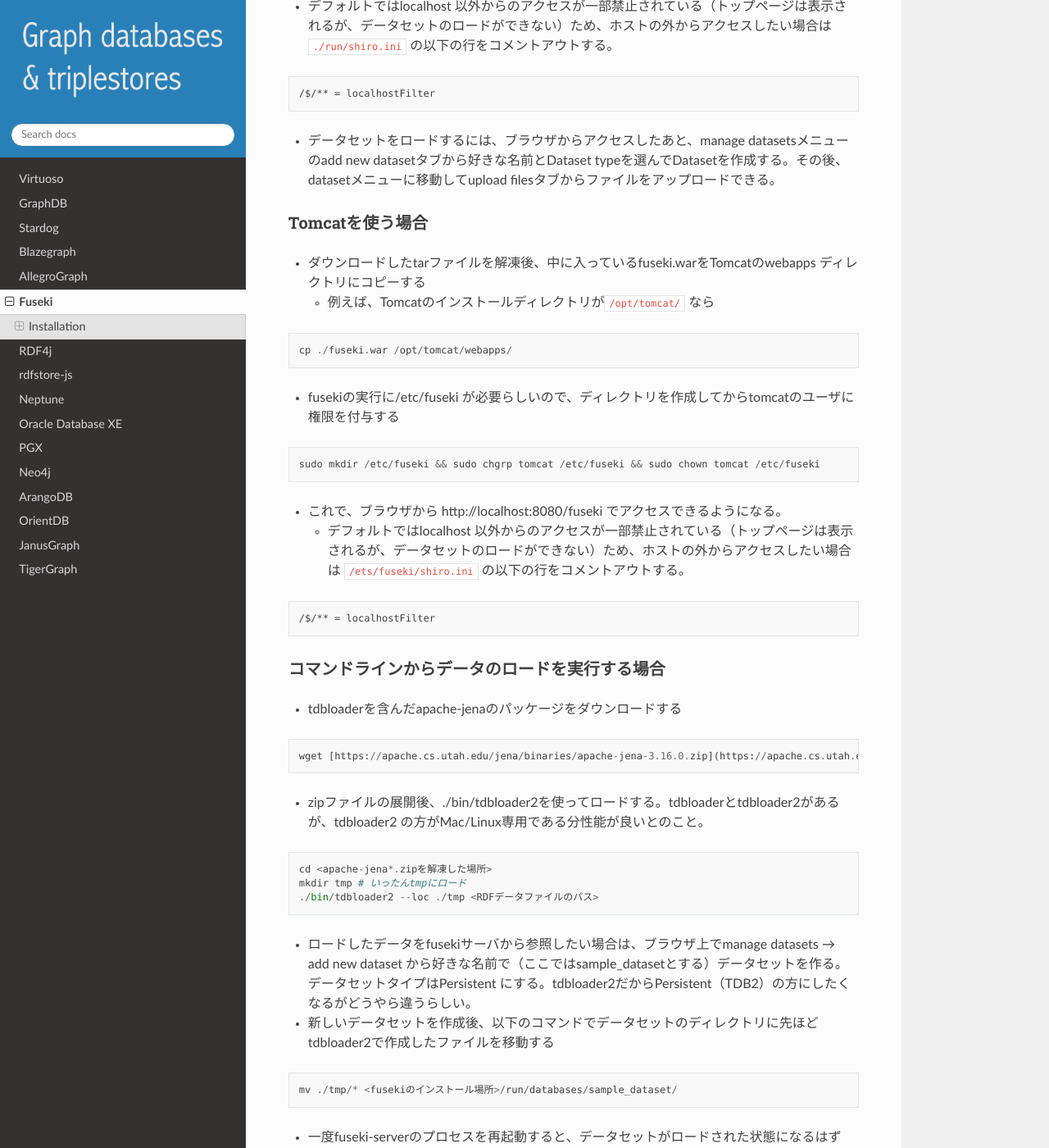
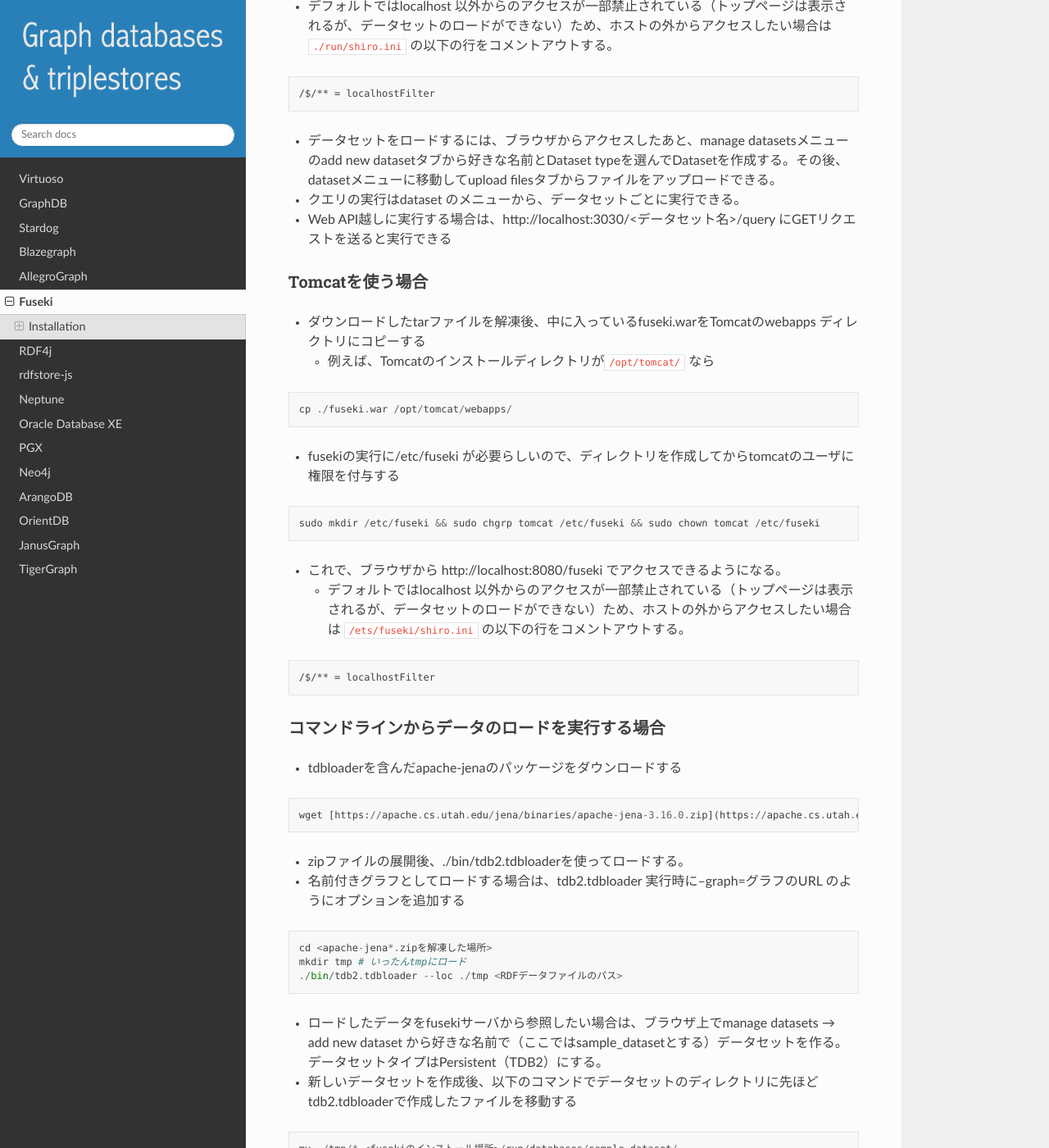
Before and after one commit to dbcls/graphdbs, a Sphinx documentation site: the page built from docs/md/fuseki.md, in a window 1280 px wide and 1400 px high, scrolled down 834 px. Shown: the whole window at 82% size. Built offline with Sphinx 7.4.7 and the Read the Docs theme 2.0.0, drawn with Linux system fonts in a browser that asks for light colours.

Commit message:
Add instruction to load as named graphs and query via API

````diff
--- a/docs/md/fuseki.md
+++ b/docs/md/fuseki.md
@@ -33,7 +33,8 @@
 
 * データセットをロードするには、ブラウザからアクセスしたあと、manage datasetsメニューのadd new datasetタブから好きな名前とDataset typeを選んでDatasetを作成する。その後、datasetメニューに移動してupload filesタブからファイルをアップロードできる。
 
-
+* クエリの実行はdataset のメニューから、データセットごとに実行できる。
+ * Web API越しに実行する場合は、http://localhost:3030/<データセット名>/query にGETリクエストを送ると実行できる
 
 ### Tomcatを使う場合
 
@@ -62,16 +63,16 @@
 wget [https://apache.cs.utah.edu/jena/binaries/apache-jena-3.16.0.zip](https://apache.cs.utah.edu/jena/binaries/apache-jena-3.16.0.zip)
 ```
 
- * zipファイルの展開後、./bin/tdbloader2を使ってロードする。tdbloaderとtdbloader2があるが、tdbloader2 の方がMac/Linux専用である分性能が良いとのこと。
-
+ * zipファイルの展開後、./bin/tdb2.tdbloaderを使ってロードする。
+  * 名前付きグラフとしてロードする場合は、tdb2.tdbloader 実行時に--graph=グラフのURL  のようにオプションを追加する
 ```
 cd <apache-jena*.zipを解凍した場所>
 mkdir tmp # いったんtmpにロード
-./bin/tdbloader2 --loc ./tmp <RDFデータファイルのパス>
+./bin/tdb2.tdbloader --loc ./tmp <RDFデータファイルのパス>
 ```
 
- * ロードしたデータをfusekiサーバから参照したい場合は、ブラウザ上でmanage datasets → add new dataset から好きな名前で（ここではsample_datasetとする）データセットを作る。データセットタイプはPersistent にする。tdbloader2だからPersistent（TDB2）の方にしたくなるがどうやら違うらしい。
- * 新しいデータセットを作成後、以下のコマンドでデータセットのディレクトリに先ほどtdbloader2で作成したファイルを移動する
+ * ロードしたデータをfusekiサーバから参照したい場合は、ブラウザ上でmanage datasets → add new dataset から好きな名前で（ここではsample_datasetとする）データセットを作る。データセットタイプはPersistent（TDB2）にする。
+ * 新しいデータセットを作成後、以下のコマンドでデータセットのディレクトリに先ほどtdb2.tdbloaderで作成したファイルを移動する
 
 ```
 mv ./tmp/* <fusekiのインストール場所>/run/databases/sample_dataset/
````
Also changed, not shown: docs/md/allegrograph.md (+7 -0 lines), docs/md/blazegraph.md (+5 -0 lines), docs/md/graphdb.md (+4 -2 lines), docs/md/stardog.md (+7 -0 lines).
